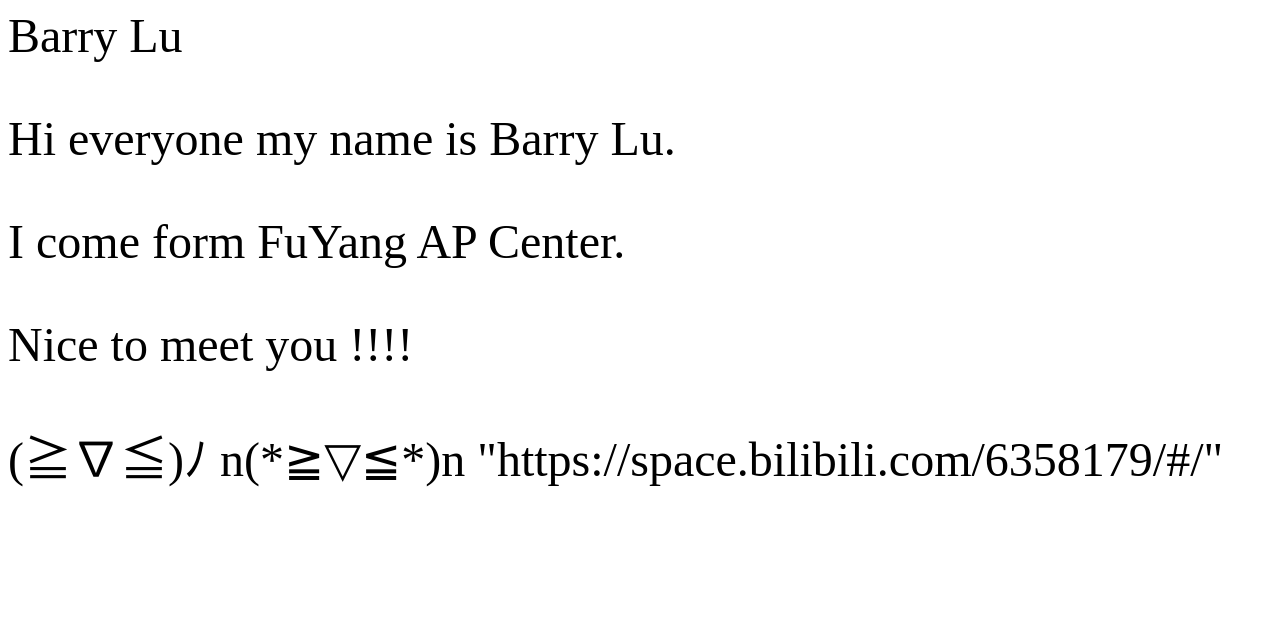
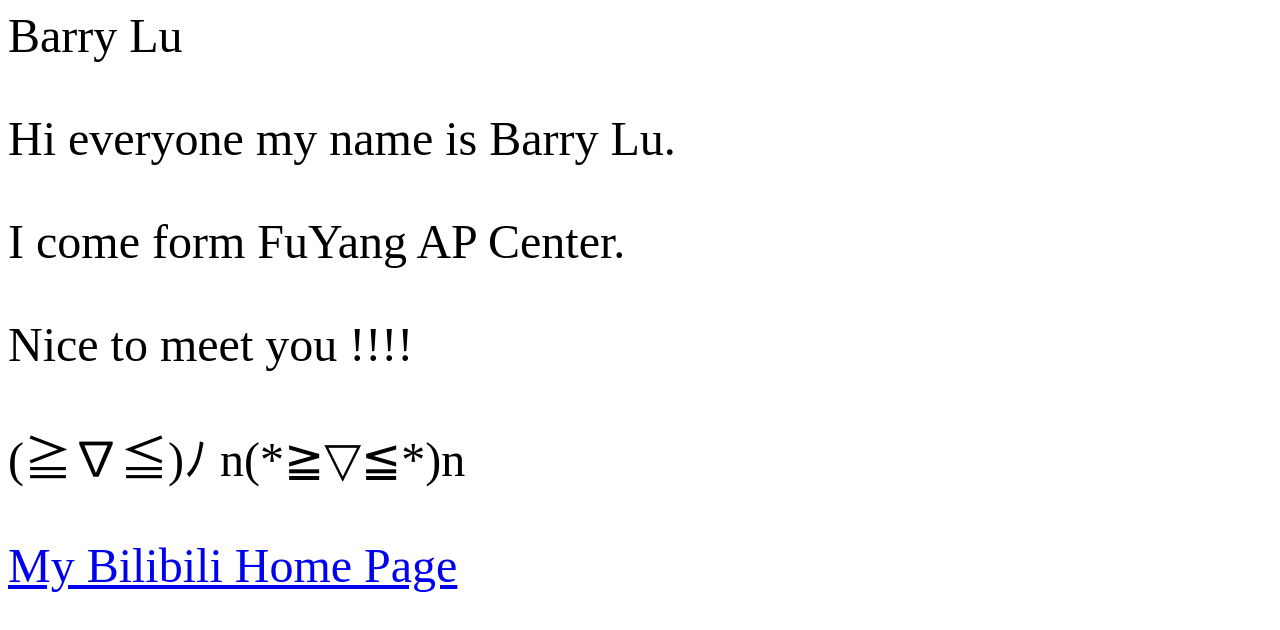
Before and after one commit to LuBarry/Barry_Lu, a plain HTML site: page index.html in a window 1280 px wide. Drawn offline with Linux system fonts and the light colour scheme.

Commit message:
Update index.html

```diff
--- a/index.html
+++ b/index.html
@@ -5,5 +5,6 @@
     <p>Nice to meet you  !!!!
       <p>
         (≧∇≦)ﾉ       n(*≧▽≦*)n
-       <a> "https://space.bilibili.com/6358179/#/"
+       <p>
+       <a href="https://space.bilibili.com/6358179/#/">My Bilibili Home Page</a>
 </font>
```
